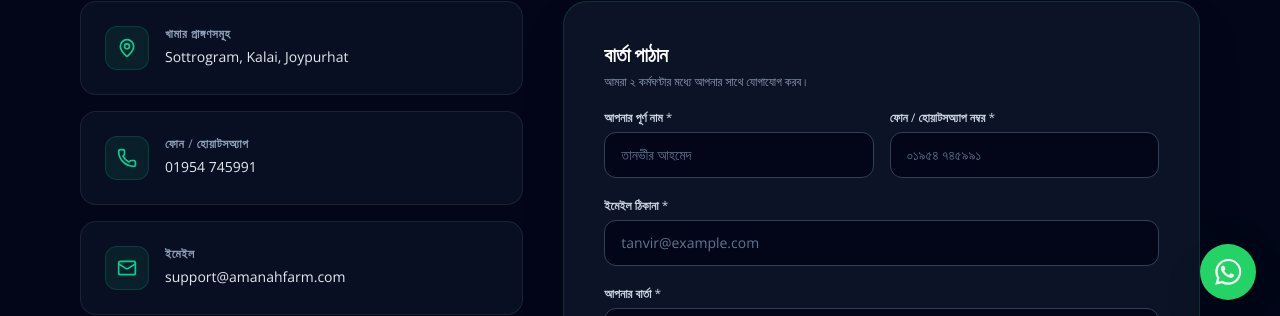
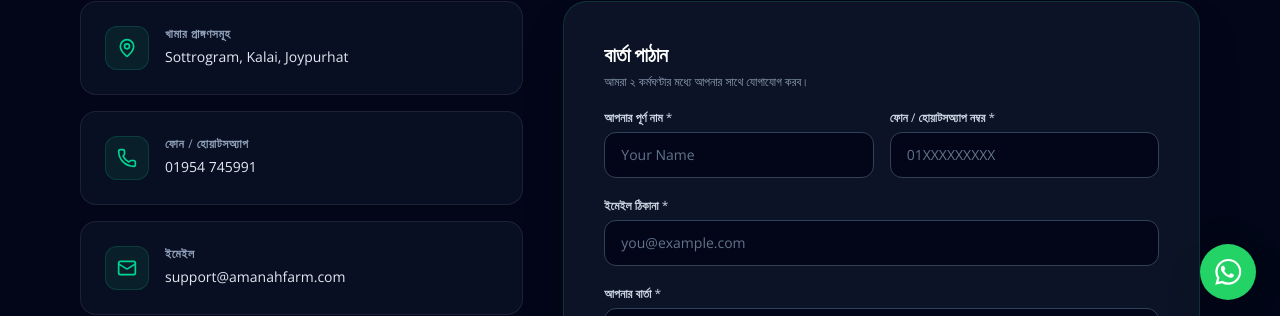
Before and after one commit to DevRomizKhan/Agro-Farm-Investment-Platform, a Next.js app: page /contact in a window 1280 px wide. Shown: the part 476-792 px from the top of the page. Built offline with nearby package versions, Linux system fonts and the light colour scheme; no server answers.

Commit message:
content updated

```diff
--- a/app/(public)/contact/page.tsx
+++ b/app/(public)/contact/page.tsx
@@ -125,7 +125,7 @@ export default function ContactPage() {
                       <input
                         required
                         type="text"
-                        placeholder="তানভীর আহমেদ"
+                        placeholder="Your Name"
                         value={form.name}
                         onChange={(e) => setForm({ ...form, name: e.target.value })}
                         className="w-full px-4 py-3 rounded-xl bg-slate-950 border border-slate-700 text-white text-sm focus:outline-none focus:border-emerald-500 placeholder:text-slate-500"
@@ -136,7 +136,7 @@ export default function ContactPage() {
                       <input
                         required
                         type="tel"
-                        placeholder="০১৯৫৪ ৭৪৫৯৯১"
+                        placeholder="01XXXXXXXXX"
                         value={form.phone}
                         onChange={(e) => setForm({ ...form, phone: e.target.value })}
                         className="w-full px-4 py-3 rounded-xl bg-slate-950 border border-slate-700 text-white text-sm focus:outline-none focus:border-emerald-500 placeholder:text-slate-500"
@@ -149,7 +149,7 @@ export default function ContactPage() {
                     <input
                       required
                       type="email"
-                      placeholder="tanvir@example.com"
+                      placeholder="you@example.com"
                       value={form.email}
                       onChange={(e) => setForm({ ...form, email: e.target.value })}
                       className="w-full px-4 py-3 rounded-xl bg-slate-950 border border-slate-700 text-white text-sm focus:outline-none focus:border-emerald-500 placeholder:text-slate-500"
```
